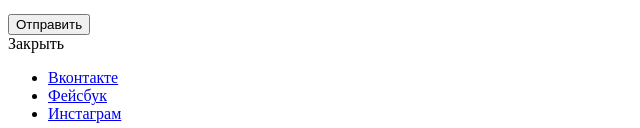
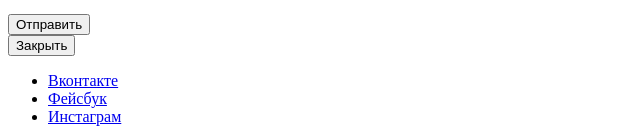
Before and after one commit to psashv/487101-nerds, a plain HTML site: page catalog.html in a window 1280 px wide. Shown: the part 5524-5652 px from the top of the page, without its empty margins (0-640 px from the left). Drawn offline with Linux system fonts and the light colour scheme.

Commit message:
Исправил ошибку

```diff
--- a/catalog.html
+++ b/catalog.html
@@ -199,7 +199,7 @@
           </p>
           <input class="button" type="submit" value="Отправить">
         </form>
-        <butoon class="modal-close" aria-label="Закрыть окно">Закрыть</butoon>
+        <button class="modal-close" aria-label="Закрыть окно">Закрыть</button>
       </section>
       <div class="site-footer__bottom">
         <div>
```
Also changed, not shown: index.html (+1 -1 lines).
